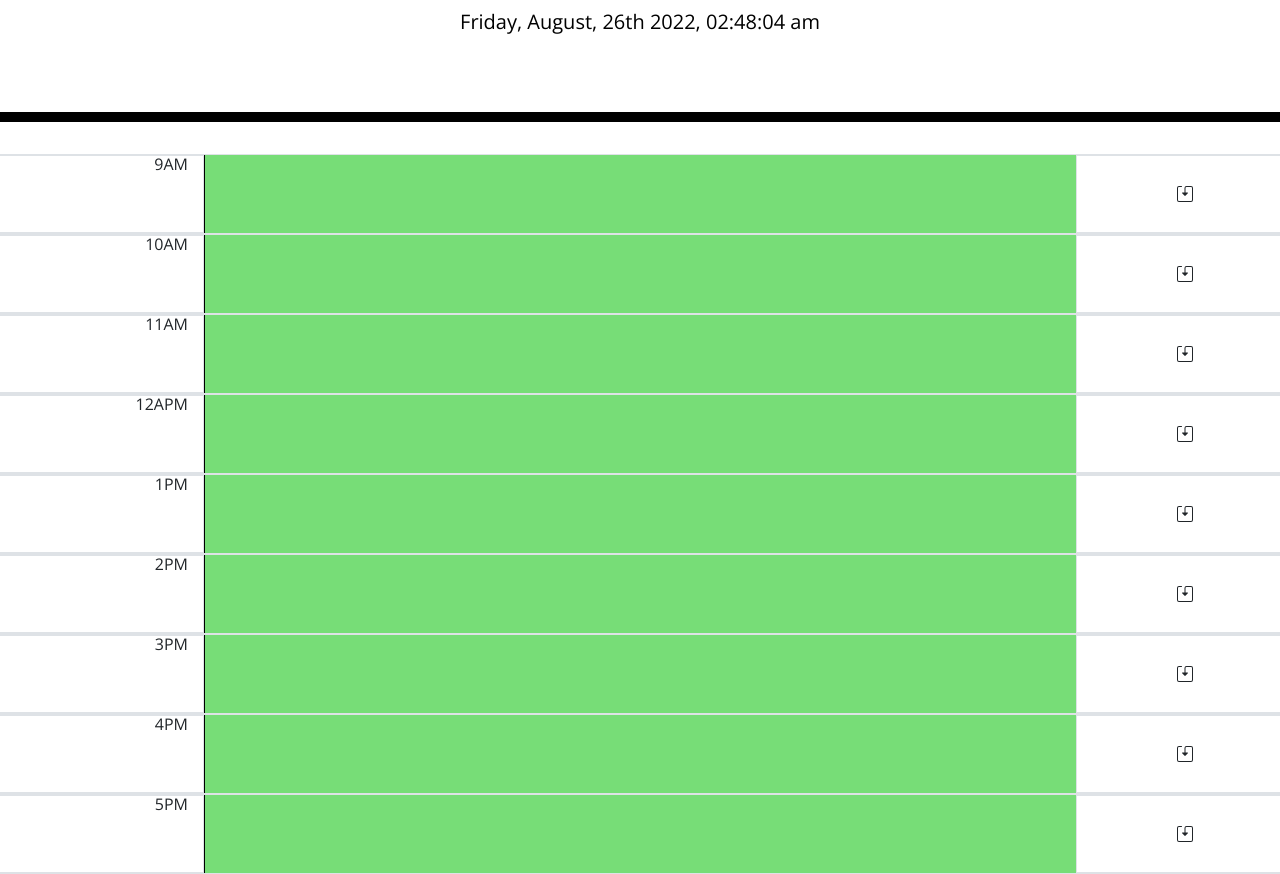
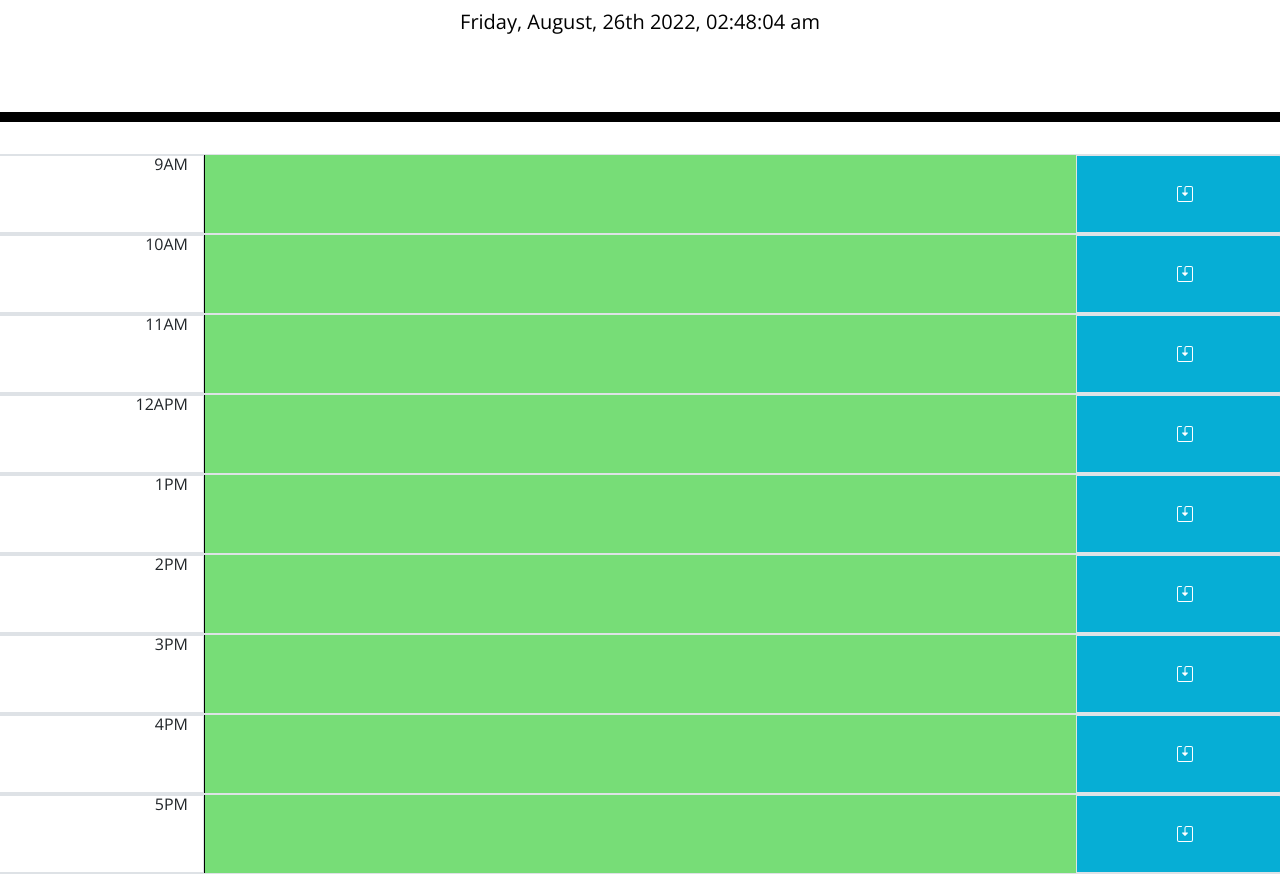
Before and after one commit to sasimapatterson/workday-scheduler, a plain HTML site: page index.html in a window 1280 px wide. Shown: the part 182-1056 px from the top of the page. Drawn offline with nearby package versions, Linux system fonts and the light colour scheme.

```diff
--- a/index.html
+++ b/index.html
@@ -30,7 +30,7 @@
     <div data-id="9" class="row row-cols 3 border">
     <div class="col text-right border">9AM</div>
     <textarea class="note col-8" type="text" id="times" data-hour="now"></textarea>
-    <div class="col border d-flex align-items-center justify-content-center save-icon save-container">
+    <div class="col border d-flex align-items-center justify-content-center saveBtn save-container">
       <!-- 'Save' icon  -->
       <svg xmlns="http://www.w3.org/2000/svg" width="16" height="16" fill="currentColor" class="bi bi-save2"
         viewBox="0 0 16 16">
@@ -45,7 +45,7 @@
   <div data-id="10" class="row row-cols 3 border">
     <div class="col text-right border">10AM</div>
     <textarea class="note col-8" type="text" id="times" data-hour="now"></textarea>
-    <div class="col border d-flex align-items-center justify-content-center save-icon save-container">
+    <div class="col border d-flex align-items-center justify-content-center saveBtn save-container">
       <svg xmlns="http://www.w3.org/2000/svg" width="16" height="16" fill="currentColor" class="bi bi-save2"
         viewBox="0 0 16 16">
         <path
@@ -59,7 +59,7 @@
   <div data-id="11" class="row row-cols 3 border scheduler">
     <div class="col text-right border">11AM</div>
     <textarea class="note col-8" type="text" id="times" data-hour="now"></textarea>
-    <div class="col border d-flex align-items-center justify-content-center save-icon save-container">
+    <div class="col border d-flex align-items-center justify-content-center saveBtn save-container">
       <svg xmlns="http://www.w3.org/2000/svg" width="16" height="16" fill="currentColor" class="bi bi-save2"
         viewBox="0 0 16 16">
         <path
@@ -73,7 +73,7 @@
   <div data-id="12" class="row row-cols 3 border scheduler">
     <div class="col text-right border">12APM</div>
     <textarea class="note col-8" type="text" id="times" data-hour="now"></textarea>
-    <div class="col border d-flex align-items-center justify-content-center save-icon save-container">
+    <div class="col border d-flex align-items-center justify-content-center saveBtn save-container">
       <svg xmlns="http://www.w3.org/2000/svg" width="16" height="16" fill="currentColor" class="bi bi-save2"
         viewBox="0 0 16 16">
         <path
@@ -87,7 +87,7 @@
   <div data-id="13" class="row row-cols 3 border">
     <div class="col text-right border">1PM</div>
     <textarea class="note col-8" type="text" id="times" data-hour="now"></textarea>
-    <div class="col border d-flex align-items-center justify-content-center save-icon save-container">
+    <div class="col border d-flex align-items-center justify-content-center saveBtn save-container">
       <svg xmlns="http://www.w3.org/2000/svg" width="16" height="16" fill="currentColor" class="bi bi-save2"
         viewBox="0 0 16 16">
         <path
@@ -102,7 +102,7 @@
     <div data-id="14" class="row row-cols 3 border">
       <div class="col text-right border">2PM</div>
       <textarea class="note col-8" type="text" id="times" data-hour="now"></textarea>
-      <div class="col border d-flex align-items-center justify-content-center save-icon save-container">
+      <div class="col border d-flex align-items-center justify-content-center saveBtn save-container">
         <svg xmlns="http://www.w3.org/2000/svg" width="16" height="16" fill="currentColor" class="bi bi-save2"
           viewBox="0 0 16 16">
           <path
@@ -116,7 +116,7 @@
   <div data-id="15" class="row row-cols 3 border">
     <div class="col text-right border">3PM</div>
     <textarea class="note col-8" type="text" id="times" data-hour="now"></textarea>
-    <div class="col border d-flex align-items-center justify-content-center save-icon save-container">
+    <div class="col border d-flex align-items-center justify-content-center saveBtn save-container">
       <svg xmlns="http://www.w3.org/2000/svg" width="16" height="16" fill="currentColor" class="bi bi-save2"
         viewBox="0 0 16 16">
         <path
@@ -130,7 +130,7 @@
   <div data-id="16" class="row row-cols 3 border">
     <div class="col text-right border">4PM</div>
     <textarea class="note col-8" type="text" id="time" data-hour="now"></textarea>
-    <div class="col border d-flex align-items-center justify-content-center save-icon save-container">
+    <div class="col border d-flex align-items-center justify-content-center saveBtn save-container">
       <svg xmlns="http://www.w3.org/2000/svg" width="16" height="16" fill="currentColor" class="bi bi-save2"
         viewBox="0 0 16 16">
         <path
@@ -144,7 +144,7 @@
   <div data-id="17" class="row row-cols 3 border">
     <div class="col text-right border">5PM</div>
     <textarea class="note col-8" type="text" id="times" data-hour="now"></textarea>
-    <div class="col border d-flex align-items-center justify-content-center save-icon save-container">
+    <div class="col border d-flex align-items-center justify-content-center saveBtn save-container">
       <svg xmlns="http://www.w3.org/2000/svg" width="16" height="16" fill="currentColor" class="bi bi-save2"
         viewBox="0 0 16 16">
         <path
```
